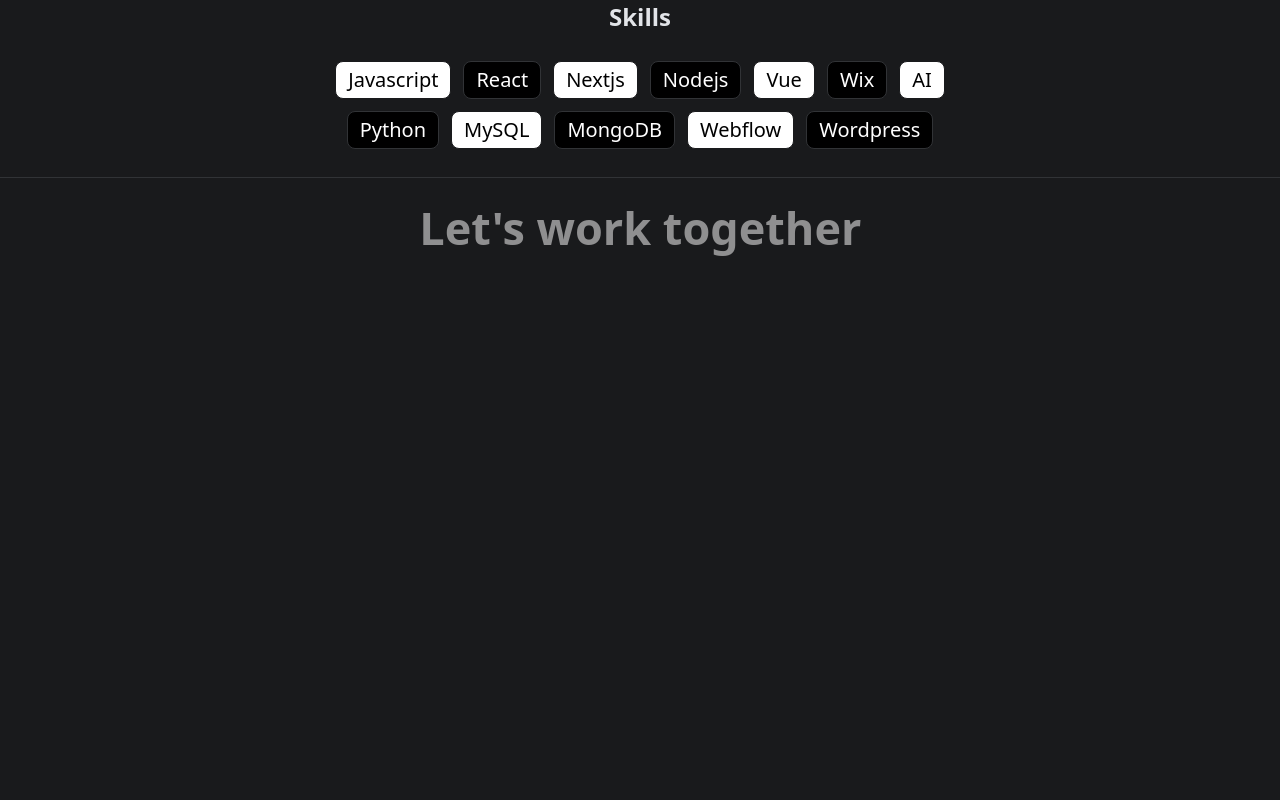
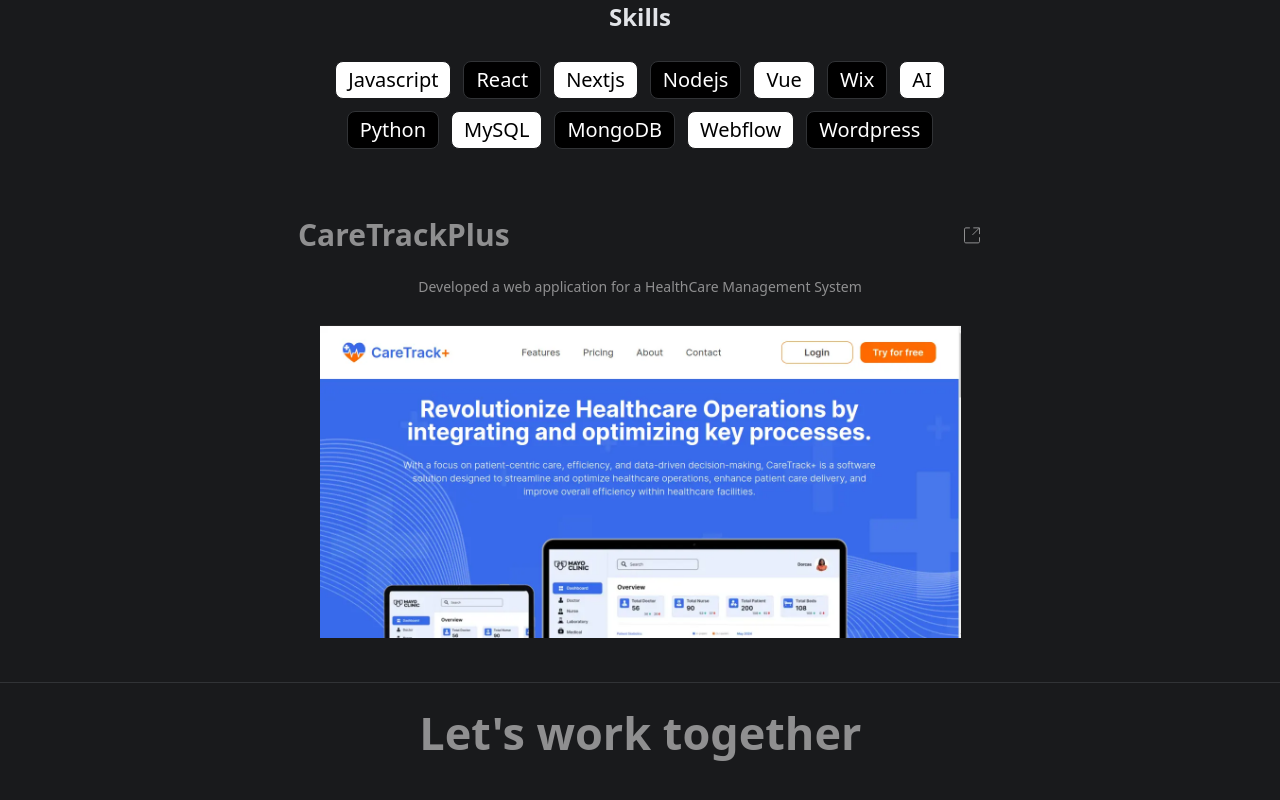
Before and after one commit to Patrick-Chukwu/Patrick-Chukwu, a React (Vite) app: page / in a window 1280 px wide. Shown: the part 1007-1807 px from the top of the page. Before the commit the page ends 1312 px from the top, so only its background shows below. Built offline with nearby package versions, Linux system fonts and the light colour scheme.

Commit message:
Update file

```diff
--- a/src/components/Projects.jsx
+++ b/src/components/Projects.jsx
@@ -1,9 +1,24 @@
+import { motion } from 'framer-motion'
 import React from 'react'
+import project1 from "../assets/Projectts/project1.webp"
+import { FaHandPointer, FaICursor, FaMousePointer } from 'react-icons/fa'
+import { FaFile } from 'react-icons/fa6'
 
 const Projects = () => {
   return (
-    <div className='flex flex-col gap-4 items-center justify-center'>
+    <div className='flex flex-col gap-4 items-center justify-center my-8'>
+        <motion.div className='flex flex-col gap-4 items-center justify-center'>
+          <div className="w-full flex justify-between items-center p-2">
+          <motion.h2 className='text-3xl font-bold text-left min-w-[300px]'>CareTrackPlus</motion.h2>
+         <a href="https://caretrack.vercel.app/" target='_blank'> <svg xmlns="http://www.w3.org/2000/svg" width="20" height="21" viewBox="0 0 20 21" fill="none"><path d="M11.666 2.89001H17.4993V8.72335" stroke="currentColor" stroke-linecap="round" stroke-linejoin="round"></path><path d="M17.5 12.6707V16.64C17.5 17.3304 16.9404 17.89 16.25 17.89H3.75C3.05965 17.89 2.5 17.3304 2.5 16.64V4.14001C2.5 3.44966 3.05965 2.89001 3.75 2.89001H7.5" stroke="currentColor" stroke-linecap="round" stroke-linejoin="round"></path><path d="M10.75 9.64001L17.125 3.26501" stroke="currentColor" stroke-linecap="round" stroke-linejoin="round"></path></svg></a>
 
+          </div>
+          <p className="text-sm text-primary px-4 font-normal">Developed a web application for a HealthCare Management System</p>
+          <div className=''>
+            <img src={project1} className='w-[95%] p-3 max-w-[700px] mx-auto' alt="" />
+          </div>
+
+        </motion.div>
     </div>
   )
 }
--- a/src/pages/Home.jsx
+++ b/src/pages/Home.jsx
@@ -5,6 +5,7 @@
 import LogoCarousel from '../components/LogoCarousel'
 import Skills from '../components/Skills'
 import Footer from '../components/Footer'
+import Projects from '../components/Projects'
 
 const Home = () => {
   return (
@@ -36,7 +37,9 @@
 
         <Skills/>
         </section>
-
+      <section>
+        <Projects/>
+      </section>
         <Footer/>
     </div>
   )
```
